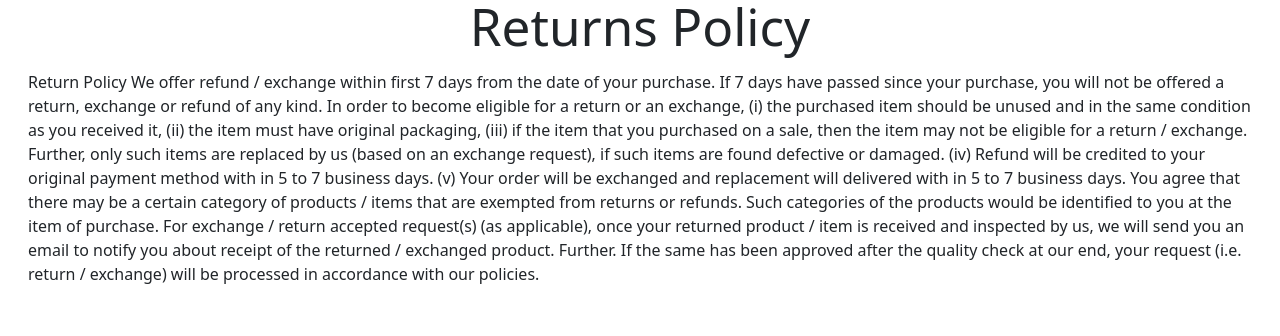
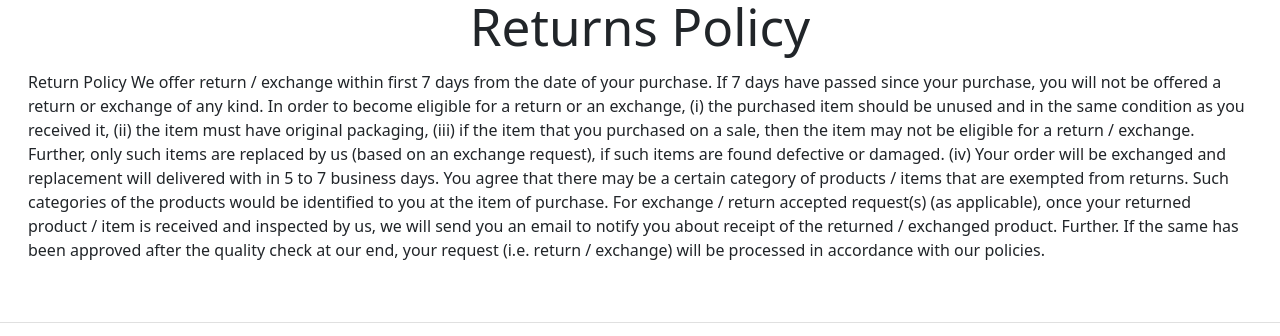
Before and after one commit to aniruddha789/footwear_ecommerce_webapp, a React (Vite) app in the folder frontend/footwear-retail-website/: page /returns-policy in a window 1280 px wide. Shown: the part 222-558 px from the top of the page. Built offline with nearby package versions, Linux system fonts and the light colour scheme; no server answers.

Commit message:
Update ReturnsPolicy.tsx

```diff
--- a/frontend/footwear-retail-website/src/Pages/Policies/ReturnsPolicy.tsx
+++ b/frontend/footwear-retail-website/src/Pages/Policies/ReturnsPolicy.tsx
@@ -5,15 +5,13 @@ const ReturnsPolicy: React.FC = () => {
     <div>
       <h1>Returns Policy</h1>
       <p>Return Policy
-We offer refund / exchange within first 7 days from the date of your purchase. If 7 days have passed
-since your purchase, you will not be offered a return, exchange or refund of any kind. In order to become
+We offer return / exchange within first 7 days from the date of your purchase. If 7 days have passed
+since your purchase, you will not be offered a return or exchange of any kind. In order to become
 eligible for a return or an exchange, (i) the purchased item should be unused and in the same condition as
 you received it, (ii) the item must have original packaging, (iii) if the item that you purchased on a sale,
 then the item may not be eligible for a return / exchange. Further, only such items are replaced by us
-(based on an exchange request), if such items are found defective or damaged. (iv) Refund will be credited to your original payment method with in
- 5 to 7 business days. (v) Your order will be exchanged and replacement will delivered with in 5 to 7 business days.
-You agree that there may be a certain category of products / items that are exempted from returns or
-refunds. Such categories of the products would be identified to you at the item of purchase. For exchange
+(based on an exchange request), if such items are found defective or damaged. (iv) Your order will be exchanged and replacement will delivered with in 5 to 7 business days.
+You agree that there may be a certain category of products / items that are exempted from returns. Such categories of the products would be identified to you at the item of purchase. For exchange
 / return accepted request(s) (as applicable), once your returned product / item is received and inspected
 by us, we will send you an email to notify you about receipt of the returned / exchanged product. Further.
 If the same has been approved after the quality check at our end, your request (i.e. return / exchange) will
```
